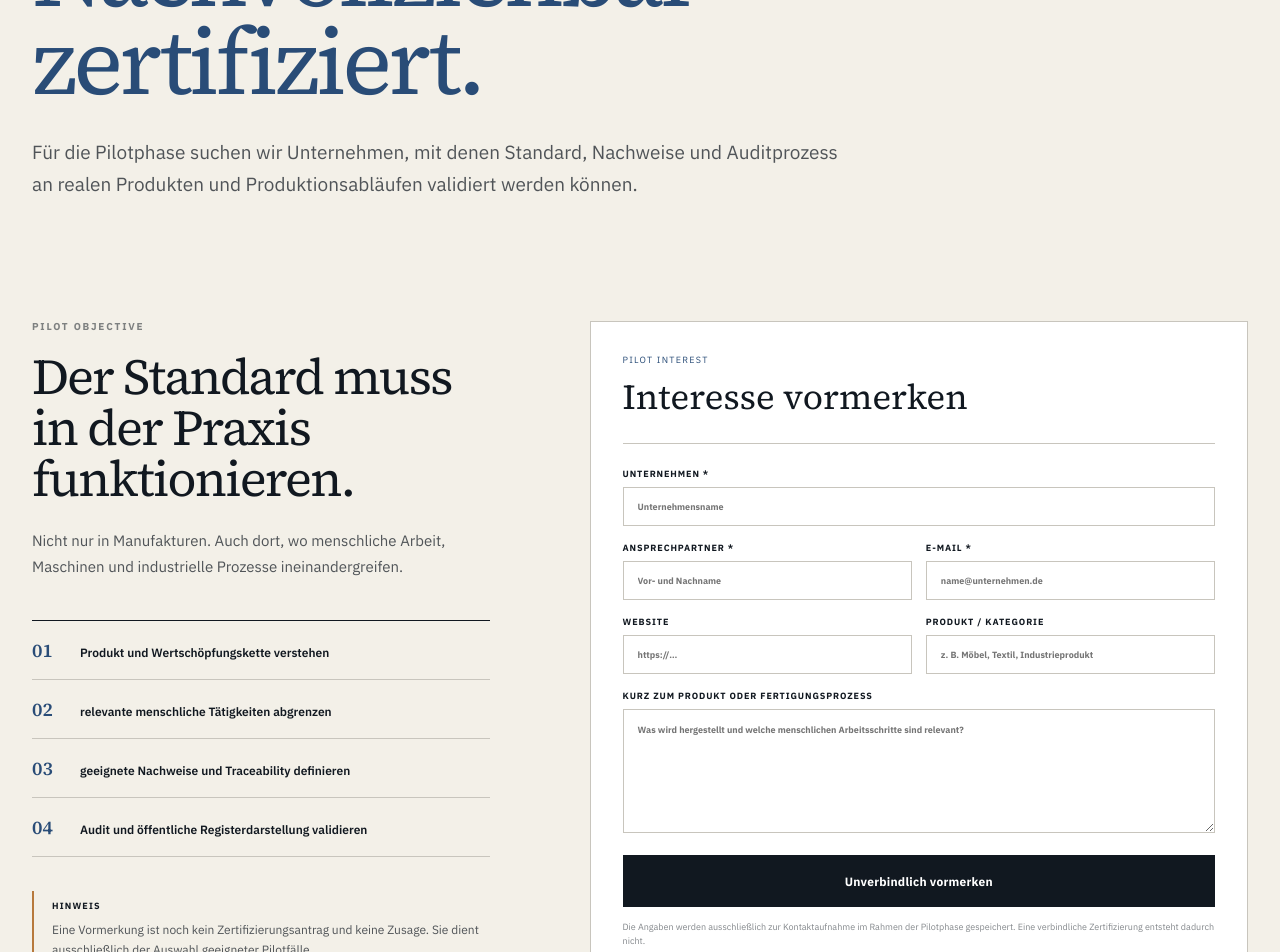
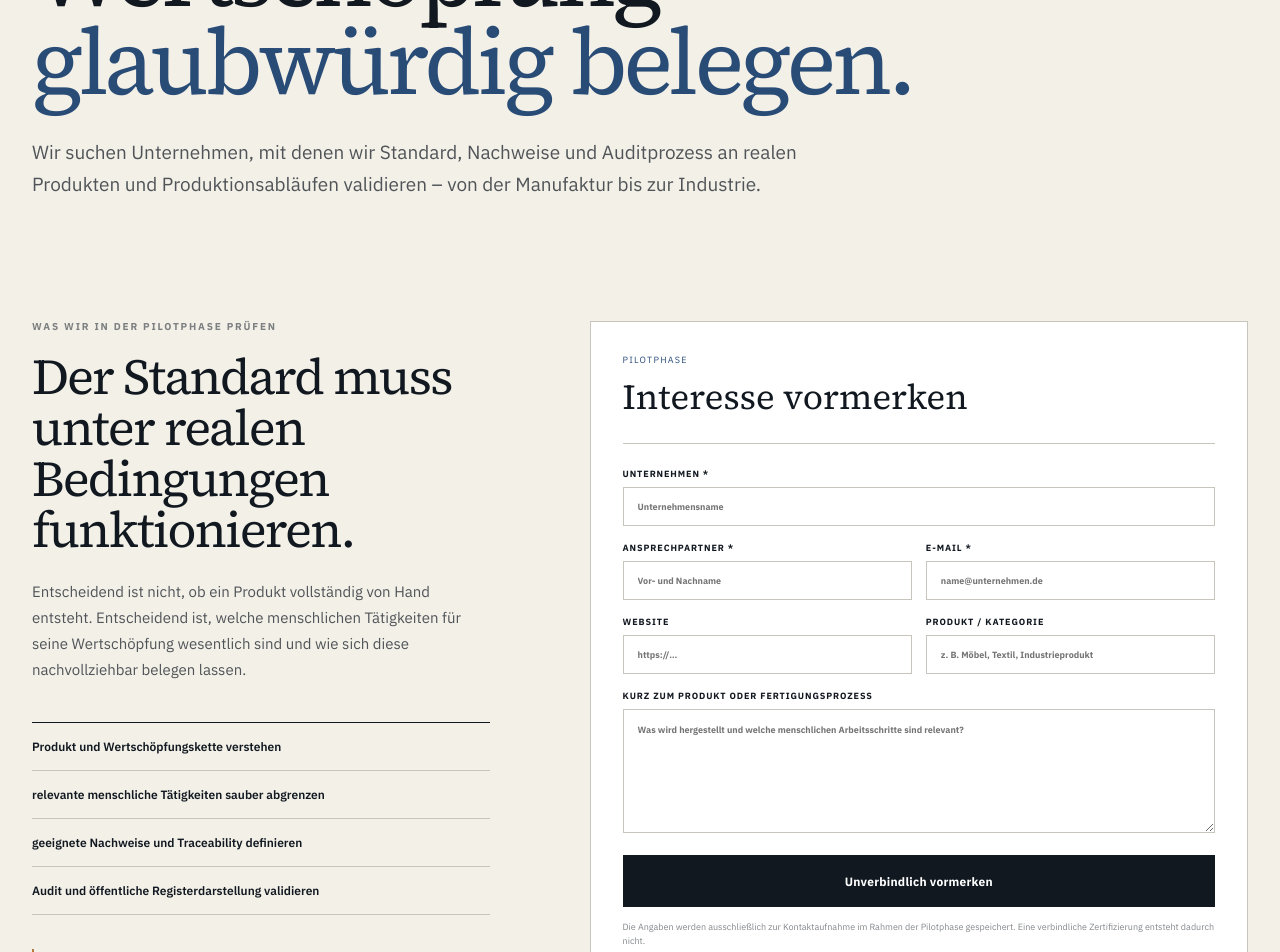
Before and after one commit to dennis-glaser-coder/human-certification-web, a Next.js app: page /fuer-hersteller in a window 1280 px wide. Shown: the part 380-1332 px from the top of the page. Built offline with nearby package versions, Linux system fonts and the light colour scheme.

Commit message:
Refine manufacturer pilot page and remove numbering

```diff
--- a/src/app/fuer-hersteller/page.js
+++ b/src/app/fuer-hersteller/page.js
@@ -14,6 +14,13 @@ const initialForm = {
   message: '',
   company_website: '',
 };
+
+const pilotSteps = [
+  'Produkt und Wertschöpfungskette verstehen',
+  'relevante menschliche Tätigkeiten sauber abgrenzen',
+  'geeignete Nachweise und Traceability definieren',
+  'Audit und öffentliche Registerdarstellung validieren',
+];
 
 export default function ManufacturerPage() {
   const [form, setForm] = useState(initialForm);
@@ -62,33 +69,34 @@ export default function ManufacturerPage() {
       <SiteHeader />
 
       <section className="pageHero shell manufacturerHero">
-        <div className="eyebrow">PILOT PROGRAM · MANUFACTURERS</div>
-        <h1>Reale Fertigung. <em>Nachvollziehbar zertifiziert.</em></h1>
-        <p className="lead">Für die Pilotphase suchen wir Unternehmen, mit denen Standard, Nachweise und Auditprozess an realen Produkten und Produktionsabläufen validiert werden können.</p>
+        <div className="eyebrow">FÜR HERSTELLER · PILOTPHASE</div>
+        <h1>Menschliche Wertschöpfung <em>glaubwürdig belegen.</em></h1>
+        <p className="lead">
+          Wir suchen Unternehmen, mit denen wir Standard, Nachweise und Auditprozess an realen Produkten und Produktionsabläufen validieren – von der Manufaktur bis zur Industrie.
+        </p>
       </section>
 
       <section className="shell pilotGrid">
         <div className="pilotInfo">
-          <div className="sectionNo">PILOT OBJECTIVE</div>
-          <h2>Der Standard muss in der Praxis funktionieren.</h2>
-          <p className="pilotLead">Nicht nur in Manufakturen. Auch dort, wo menschliche Arbeit, Maschinen und industrielle Prozesse ineinandergreifen.</p>
+          <div className="sectionNo">WAS WIR IN DER PILOTPHASE PRÜFEN</div>
+          <h2>Der Standard muss unter realen Bedingungen funktionieren.</h2>
+          <p className="pilotLead">
+            Entscheidend ist nicht, ob ein Produkt vollständig von Hand entsteht. Entscheidend ist, welche menschlichen Tätigkeiten für seine Wertschöpfung wesentlich sind und wie sich diese nachvollziehbar belegen lassen.
+          </p>
 
-          <div className="pilotPoints">
-            <p><span>01</span>Produkt und Wertschöpfungskette verstehen</p>
-            <p><span>02</span>relevante menschliche Tätigkeiten abgrenzen</p>
-            <p><span>03</span>geeignete Nachweise und Traceability definieren</p>
-            <p><span>04</span>Audit und öffentliche Registerdarstellung validieren</p>
+          <div className="pilotPoints pilotPointsV2">
+            {pilotSteps.map((item) => <p key={item}>{item}</p>)}
           </div>
 
           <div className="pilotNote">
-            <strong>HINWEIS</strong>
-            <p>Eine Vormerkung ist noch kein Zertifizierungsantrag und keine Zusage. Sie dient ausschließlich der Auswahl geeigneter Pilotfälle.</p>
+            <strong>UNVERBINDLICHE VORMERKUNG</strong>
+            <p>Eine Vormerkung ist noch kein Zertifizierungsantrag und keine Zusage. Sie dient der Auswahl geeigneter Pilotfälle.</p>
           </div>
         </div>
 
         <form className="interestForm" onSubmit={submit}>
           <div className="formTop">
-            <span>PILOT INTEREST</span>
+            <span>PILOTPHASE</span>
             <strong>Interesse vormerken</strong>
           </div>
 
```
